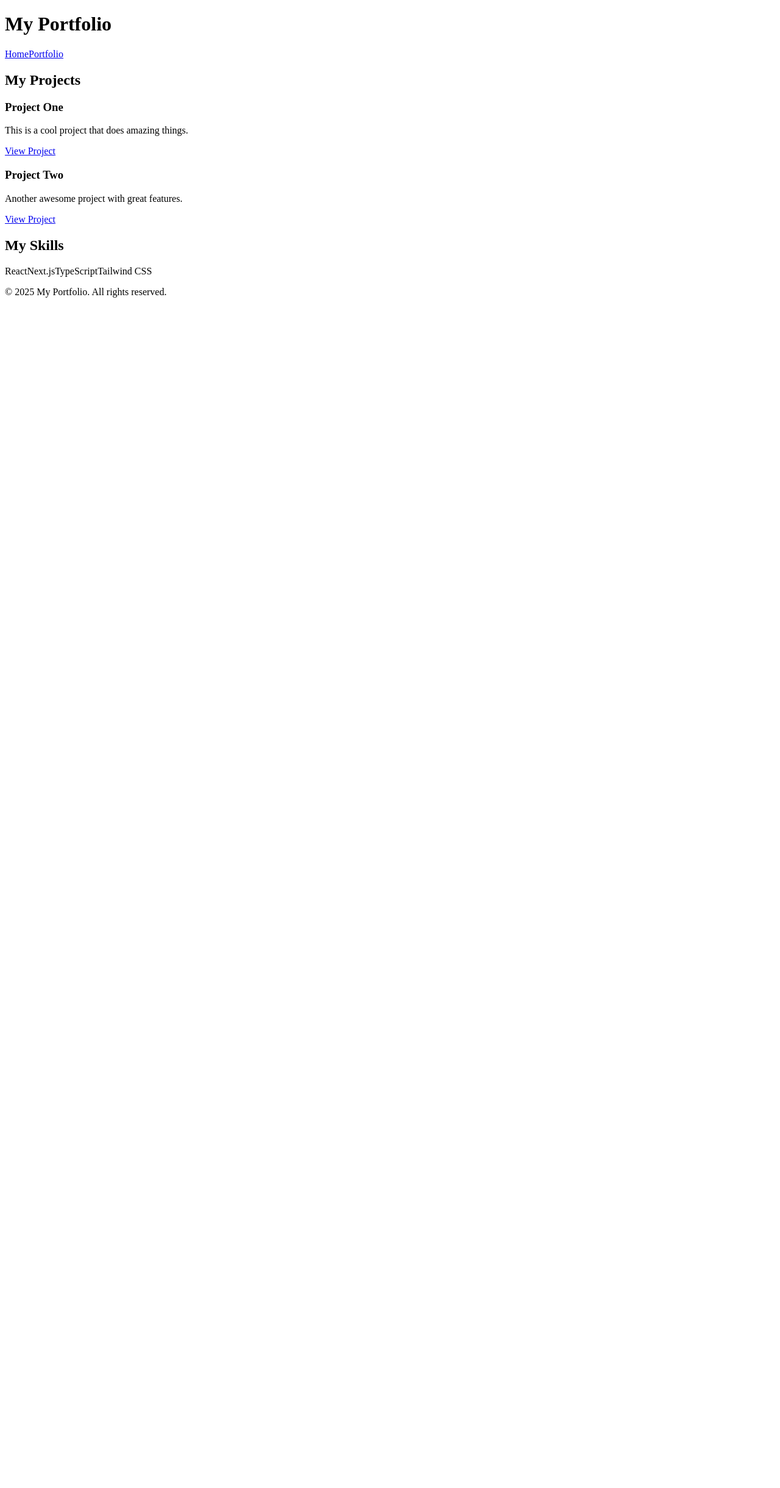
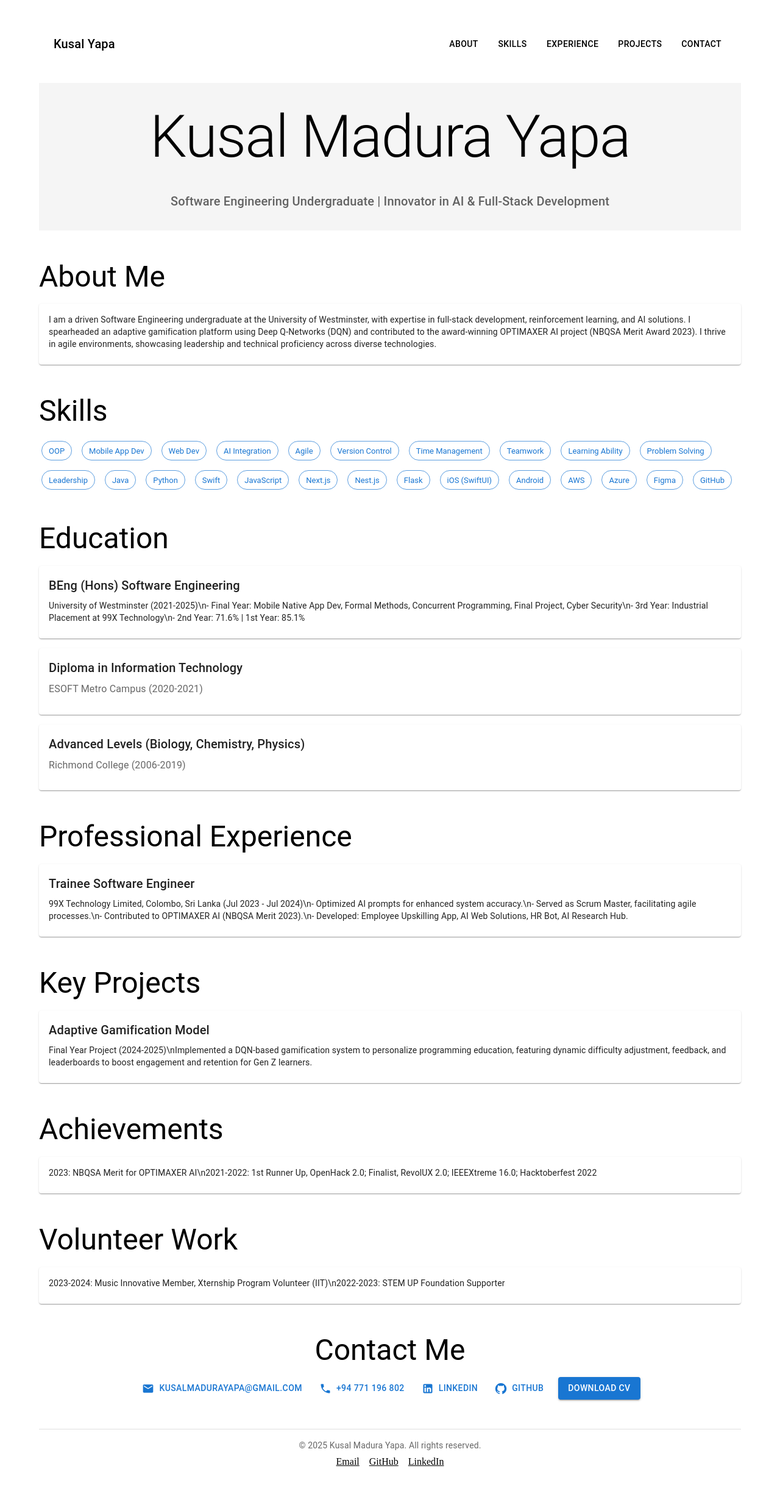
Before and after one commit to kusal-madura-yapa/Portfolio, a Next.js app in the folder kusal_yapa/: page / in a window 1280 px wide. Shown: the top 2440 px of the page at 61% size. Before the commit the page ends 800 px from the top, so only its background shows below. Built offline with nearby package versions, Linux system fonts and the light colour scheme.

Commit message:
Upadte basic version of the code

```diff
--- a/kusal_yapa/app/components/common/Button.tsx
+++ b/kusal_yapa/app/components/common/Button.tsx
@@ -1,20 +1,8 @@
-import React from 'react';
+import { Button as MuiButton, ButtonProps } from '@mui/material';
+import { AnchorHTMLAttributes } from 'react';
 
-interface ButtonProps {
-  children: React.ReactNode;
-  onClick?: () => void;
-  className?: string;
-}
+type CustomButtonProps = ButtonProps & AnchorHTMLAttributes<HTMLAnchorElement>;
 
-const Button: React.FC<ButtonProps> = ({ children, onClick, className }) => {
-  return (
-    <Button
-      className={`px-4 py-2 bg-blue-600 text-white rounded hover:bg-blue-700 ${className}`}
-      onClick={onClick}
-    >
-      {children}
-    </Button>
-  );
+export const Button = (props: CustomButtonProps) => {
+  return <MuiButton {...props} />;
 };
-
-export default Button;
--- a/kusal_yapa/app/components/layout/Footer.tsx
+++ b/kusal_yapa/app/components/layout/Footer.tsx
@@ -1,11 +1,23 @@
-import React from 'react';
+'use client';
+import { Box, Typography, Link } from '@mui/material';
 
-const Footer = () => {
+export default function Footer() {
   return (
-    <footer className="w-full p-4 bg-gray-800 text-white text-center">
-      <p>© 2025 My Portfolio. All rights reserved.</p>
-    </footer>
+    <Box sx={{ mt: 4, py: 2, textAlign: 'center', borderTop: '1px solid', borderColor: 'grey.300' }}>
+      <Typography variant="body2" color="text.secondary">
+        © {new Date().getFullYear()} Kusal Madura Yapa. All rights reserved.
+      </Typography>
+      <Box sx={{ mt: 1 }}>
+        <Link href="mailto:kusalmadurayapa@gmail.com" color="inherit" sx={{ mx: 1 }}>
+          Email
+        </Link>
+        <Link href="https://github.com/Kusal-madura-yapa" target="_blank" color="inherit" sx={{ mx: 1 }}>
+          GitHub
+        </Link>
+        <Link href="http://bit.ly/3KEuNjX" target="_blank" color="inherit" sx={{ mx: 1 }}>
+          LinkedIn
+        </Link>
+      </Box>
+    </Box>
   );
-};
-
-export default Footer;
+}
--- a/kusal_yapa/app/components/layout/Header.tsx
+++ b/kusal_yapa/app/components/layout/Header.tsx
@@ -1,16 +1,32 @@
-import React from 'react';
-import Link from 'next/link';
+'use client';
+import { AppBar, Toolbar, Typography, Box } from '@mui/material';
+import { Button } from '../common/Button';
 
-const Header = () => {
+export default function Header() {
   return (
-    <header className="w-full p-4 bg-gray-800 text-white flex justify-between items-center">
-      <h1 className="text-xl font-bold">My Portfolio</h1>
-      <nav>
-        <Link href="/">Home</Link>
-        <Link href="/portfolio" className="ml-4">Portfolio</Link>
-      </nav>
-    </header>
+    <AppBar position="static" color="transparent" elevation={0} sx={{ mb: 4 }}>
+      <Toolbar>
+        <Typography variant="h6" sx={{ flexGrow: 1 }}>
+          Kusal Yapa
+        </Typography>
+        <Box sx={{ display: 'flex', gap: 2 }}>
+          <Button href="#about" color="inherit">
+            About
+          </Button>
+          <Button href="#skills" color="inherit">
+            Skills
+          </Button>
+          <Button href="#experience" color="inherit">
+            Experience
+          </Button>
+          <Button href="#projects" color="inherit">
+            Projects
+          </Button>
+          <Button href="#contact" color="inherit">
+            Contact
+          </Button>
+        </Box>
+      </Toolbar>
+    </AppBar>
   );
-};
-
-export default Header;
+}
--- /dev/null
+++ b/kusal_yapa/app/components/layout/layout.tsx
@@ -0,0 +1,20 @@
+'use client';
+import { Container, Box } from '@mui/material';
+import Header from './Header';
+import Footer from './Footer';
+
+interface LayoutProps {
+  children: React.ReactNode;
+}
+
+export const Layout = ({ children }: LayoutProps) => {
+  return (
+    <Container maxWidth="lg" sx={{ py: 4 }}>
+      <Header />
+      <Box sx={{ minHeight: '80vh' }}>{children}</Box>
+      <Footer />
+    </Container>
+  );
+};
+
+export default Layout;
--- a/kusal_yapa/app/components/portfolio/ProjectCard.tsx
+++ b/kusal_yapa/app/components/portfolio/ProjectCard.tsx
@@ -1,20 +1,24 @@
-import React from 'react';
+import { Card, CardContent, Typography } from '@mui/material';
 
 interface ProjectCardProps {
   title: string;
   description: string;
-  url: string;
+  date: string;
 }
 
-const ProjectCard: React.FC<ProjectCardProps> = ({ title, description, url }) => {
+export const ProjectCard = ({ title, description, date }: ProjectCardProps) => {
   return (
-    <div className="border p-4 rounded shadow hover:shadow-lg transition cursor-pointer">
-      <h3 className="text-lg font-semibold">{title}</h3>
-      <p className="text-gray-600">{description}</p>
-      <a href={url} target="_blank" rel="noopener noreferrer" className="text-blue-600 underline mt-2 block">
-        View Project
-      </a>
-    </div>
+    <Card sx={{ mb: 2 }}>
+      <CardContent>
+        {title && <Typography variant="h6" gutterBottom>{title}</Typography>}
+        {date && <Typography color="text.secondary" gutterBottom>{date}</Typography>}
+        {description && (
+          <Typography variant="body2" sx={{ whiteSpace: 'pre-line' }}>
+            {description}
+          </Typography>
+        )}
+      </CardContent>
+    </Card>
   );
 };
 
--- a/kusal_yapa/app/components/portfolio/SkillTag.tsx
+++ b/kusal_yapa/app/components/portfolio/SkillTag.tsx
@@ -1,15 +1,11 @@
-import React from 'react';
+import { Chip } from '@mui/material';
 
 interface SkillTagProps {
-  skill: string;
+  label: string;
 }
 
-const SkillTag: React.FC<SkillTagProps> = ({ skill }) => {
-  return (
-    <span className="inline-block bg-blue-200 text-blue-800 px-2 py-1 rounded-full text-sm mr-2 mb-2">
-      {skill}
-    </span>
-  );
+export const SkillTag = ({ label }: SkillTagProps) => {
+  return <Chip label={label} color="primary" variant="outlined" sx={{ m: 0.5 }} />;
 };
 
 export default SkillTag;
--- a/kusal_yapa/app/layout.tsx
+++ b/kusal_yapa/app/layout.tsx
@@ -1,14 +1,16 @@
-import React from 'react';
-import Header from './components/layout/Header';
-import Footer from './components/layout/Footer';
+'use client';
+
+import { ThemeProvider } from '@mui/material/styles';
+import { Layout } from './components/layout/layout';
+import theme from './theme';
 
 export default function RootLayout({ children }: { children: React.ReactNode }) {
   return (
     <html lang="en">
-      <body className="flex flex-col min-h-screen">
-        <Header />
-        <main className="flex-grow container mx-auto p-4">{children}</main>
-        <Footer />
+      <body>
+        <ThemeProvider theme={theme}>
+          <Layout>{children}</Layout>
+        </ThemeProvider>
       </body>
     </html>
   );
--- a/kusal_yapa/app/page.tsx
+++ b/kusal_yapa/app/page.tsx
@@ -1,38 +1,145 @@
-import React from 'react';
-import ProjectCard from './components/portfolio/ProjectCard';
-import SkillTag from './components/portfolio/SkillTag';
+'use client';
+import { Typography, Box } from '@mui/material';
+import { Button } from './components/common/Button';
+import { ProjectCard } from './components/portfolio/ProjectCard';
+import { SkillTag } from './components/portfolio/SkillTag';
+import { Email, Phone, LinkedIn, GitHub } from '@mui/icons-material';
 
-const sampleProjects = [
-  {
-    title: 'Project One',
-    description: 'This is a cool project that does amazing things.',
-    url: 'https://example.com/project-one',
-  },
-  {
-    title: 'Project Two',
-    description: 'Another awesome project with great features.',
-    url: 'https://example.com/project-two',
-  },
-];
+export default function Page() {
+  return (
+    <>
+      {/* Hero Section */}
+      <Box sx={{ textAlign: 'center', mb: 6, py: 4, bgcolor: 'grey.100' }}>
+        <Typography variant="h1" gutterBottom>
+          Kusal Madura Yapa
+        </Typography>
+        <Typography variant="h6" color="text.secondary">
+          Software Engineering Undergraduate | Innovator in AI & Full-Stack Development
+        </Typography>
+      </Box>
 
-const sampleSkills = ['React', 'Next.js', 'TypeScript', 'Tailwind CSS'];
+      {/* About Me */}
+      <Box sx={{ mb: 6 }}>
+        <Typography variant="h3" gutterBottom>
+          About Me
+        </Typography>
+        <ProjectCard
+          title=""
+          description="I am a driven Software Engineering undergraduate at the University of Westminster, with expertise in full-stack development, reinforcement learning, and AI solutions. I spearheaded an adaptive gamification platform using Deep Q-Networks (DQN) and contributed to the award-winning OPTIMAXER AI project (NBQSA Merit Award 2023). I thrive in agile environments, showcasing leadership and technical proficiency across diverse technologies."
+          date=""
+        />
+      </Box>
 
-export default function HomePage() {
-  return (
-    <section>
-      <h2 className="text-2xl font-bold mb-4">My Projects</h2>
-      <div className="grid grid-cols-1 md:grid-cols-2 gap-4 mb-8">
-        {sampleProjects.map((project) => (
-          <ProjectCard key={project.title} {...project} />
-        ))}
-      </div>
+      {/* Skills */}
+      <Box sx={{ mb: 6 }}>
+        <Typography variant="h3" gutterBottom>
+          Skills
+        </Typography>
+        <Box sx={{ display: 'flex', flexWrap: 'wrap', gap: 1 }}>
+          {[
+            'OOP', 'Mobile App Dev', 'Web Dev', 'AI Integration', 'Agile', 'Version Control',
+            'Time Management', 'Teamwork', 'Learning Ability', 'Problem Solving', 'Leadership',
+            'Java', 'Python', 'Swift', 'JavaScript', 'Next.js', 'Nest.js', 'Flask',
+            'iOS (SwiftUI)', 'Android', 'AWS', 'Azure', 'Figma', 'GitHub',
+          ].map((skill) => (
+            <SkillTag key={skill} label={skill} />
+          ))}
+        </Box>
+      </Box>
 
-      <h2 className="text-2xl font-bold mb-4">My Skills</h2>
-      <div>
-        {sampleSkills.map((skill) => (
-          <SkillTag key={skill} skill={skill} />
-        ))}
-      </div>
-    </section>
+      {/* Education */}
+      <Box sx={{ mb: 6 }}>
+        <Typography variant="h3" gutterBottom>
+          Education
+        </Typography>
+        <ProjectCard
+          title="BEng (Hons) Software Engineering"
+          description="University of Westminster (2021-2025)\n- Final Year: Mobile Native App Dev, Formal Methods, Concurrent Programming, Final Project, Cyber Security\n- 3rd Year: Industrial Placement at 99X Technology\n- 2nd Year: 71.6% | 1st Year: 85.1%"
+          date=""
+        />
+        <ProjectCard
+          title="Diploma in Information Technology"
+          description=""
+          date="ESOFT Metro Campus (2020-2021)"
+        />
+        <ProjectCard
+          title="Advanced Levels (Biology, Chemistry, Physics)"
+          description=""
+          date="Richmond College (2006-2019)"
+        />
+      </Box>
+
+      {/* Experience */}
+      <Box sx={{ mb: 6 }}>
+        <Typography variant="h3" gutterBottom>
+          Professional Experience
+        </Typography>
+        <ProjectCard
+          title="Trainee Software Engineer"
+          description="99X Technology Limited, Colombo, Sri Lanka (Jul 2023 - Jul 2024)\n- Optimized AI prompts for enhanced system accuracy.\n- Served as Scrum Master, facilitating agile processes.\n- Contributed to OPTIMAXER AI (NBQSA Merit 2023).\n- Developed: Employee Upskilling App, AI Web Solutions, HR Bot, AI Research Hub."
+          date=""
+        />
+      </Box>
+
+      {/* Projects */}
+      <Box sx={{ mb: 6 }}>
+        <Typography variant="h3" gutterBottom>
+          Key Projects
+        </Typography>
+        <ProjectCard
+          title="Adaptive Gamification Model"
+          description="Final Year Project (2024-2025)\nImplemented a DQN-based gamification system to personalize programming education, featuring dynamic difficulty adjustment, feedback, and leaderboards to boost engagement and retention for Gen Z learners."
+          date=""
+        />
+      </Box>
+
+      {/* Achievements */}
+      <Box sx={{ mb: 6 }}>
+        <Typography variant="h3" gutterBottom>
+          Achievements
+        </Typography>
+        <ProjectCard
+          title=""
+          description="2023: NBQSA Merit for OPTIMAXER AI\n2021-2022: 1st Runner Up, OpenHack 2.0; Finalist, RevolUX 2.0; IEEEXtreme 16.0; Hacktoberfest 2022"
+          date=""
+        />
+      </Box>
+
+      {/* Volunteer Work */}
+      <Box sx={{ mb: 6 }}>
+        <Typography variant="h3" gutterBottom>
+          Volunteer Work
+        </Typography>
+        <ProjectCard
+          title=""
+          description="2023-2024: Music Innovative Member, Xternship Program Volunteer (IIT)\n2022-2023: STEM UP Foundation Supporter"
+          date=""
+        />
+      </Box>
+
+      {/* Contact */}
+      <Box sx={{ textAlign: 'center', mb: 6 }}>
+        <Typography variant="h3" gutterBottom>
+          Contact Me
+        </Typography>
+        <Box sx={{ display: 'flex', justifyContent: 'center', gap: 2, flexWrap: 'wrap' }}>
+          <Button startIcon={<Email />} href="mailto:kusalmadurayapa@gmail.com" aria-label="Email Kusal">
+            kusalmadurayapa@gmail.com
+          </Button>
+          <Button startIcon={<Phone />} href="tel:+94771196802" aria-label="Call Kusal">
+            +94 771 196 802
+          </Button>
+          <Button startIcon={<LinkedIn />} href="http://bit.ly/3KEuNjX" target="_blank" aria-label="LinkedIn Profile">
+            LinkedIn
+          </Button>
+          <Button startIcon={<GitHub />} href="https://github.com/Kusal-madura-yapa" target="_blank" aria-label="GitHub Profile">
+            GitHub
+          </Button>
+          <Button variant="contained" href="/Kusal_Yapa_CV.pdf" download aria-label="Download CV">
+            Download CV
+          </Button>
+        </Box>
+      </Box>
+    </>
   );
 }
--- /dev/null
+++ b/kusal_yapa/app/theme.ts
@@ -0,0 +1,19 @@
+import { createTheme } from '@mui/material/styles';
+
+const theme = createTheme({
+  palette: {
+    primary: {
+      main: '#1976d2', // Custom primary color (blue)
+    },
+    secondary: {
+      main: '#dc004e', // Custom secondary color (pink)
+    },
+  },
+  typography: {
+    h4: {
+      fontWeight: 700,
+    },
+  },
+});
+
+export default theme;
--- a/kusal_yapa/package.json
+++ b/kusal_yapa/package.json
@@ -12,6 +12,7 @@
     "@emotion/react": "^11.14.0",
     "@emotion/styled": "^11.14.0",
     "@fontsource/roboto": "^5.2.5",
+    "@mui/icons-material": "^7.1.0",
     "@mui/material": "^7.1.0",
     "@mui/styled-engine-sc": "^7.1.0",
     "next": "15.3.2",
@@ -22,8 +23,8 @@
   "devDependencies": {
     "@tailwindcss/postcss": "^4",
     "@types/node": "^20",
-    "@types/react": "^19",
-    "@types/react-dom": "^19",
+    "@types/react": "^19.1.5",
+    "@types/react-dom": "^19.1.5",
     "tailwindcss": "^4",
     "typescript": "^5"
   }
```
Also changed, not shown: kusal_yapa/app/components/common/Input.tsx (deleted, +0 -23 lines), kusal_yapa/app/metadata.ts (added, +11 -0 lines), 2 other files (tests, documents, lock files or other folders).
